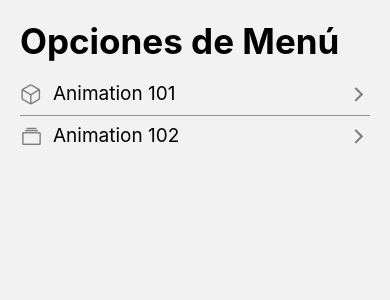
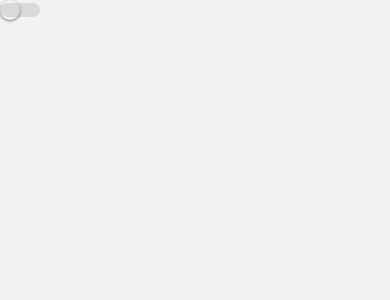
Before and after one commit to TonatiuhV/RNComponents, a React Native app: screen /SwitchScreen in a window 390 px wide. Shown: the top 300 px of the page. Built offline with nearby package versions, Linux system fonts and the light colour scheme.

Commit message:
creacion de switch

```diff
--- /dev/null
+++ b/src/data/menuItems.tsx
@@ -0,0 +1,19 @@
+import {MenuItem} from '../interfaces/appInterfaces';
+
+export const menuItems: MenuItem[] = [
+  {
+    name: 'Animation 101',
+    icon: 'cube-outline',
+    component: 'Animation101Screen',
+  },
+  {
+    name: 'Animation 102',
+    icon: 'albums-outline',
+    component: 'Animation102Screen',
+  },
+  {
+    name: 'Switches',
+    icon: 'toggle-outline',
+    component: 'SwitchScreen',
+  },
+];
--- a/src/navigator/Navigator.tsx
+++ b/src/navigator/Navigator.tsx
@@ -4,6 +4,7 @@
 import {HomeScreen} from '../screens/HomeScreen';
 import {Animation101Screen} from '../screens/Animation101Screen';
 import {Animation102Screen} from '../screens/Animation102Screen';
+import {SwitchScreen} from '../screens/SwitchScreen';
 
 const Stack = createStackNavigator();
 
@@ -16,6 +17,7 @@
       <Stack.Screen name="HomeScreen" component={HomeScreen} />
       <Stack.Screen name="Animation101Screen" component={Animation101Screen} />
       <Stack.Screen name="Animation102Screen" component={Animation102Screen} />
+      <Stack.Screen name="SwitchScreen" component={SwitchScreen} />
     </Stack.Navigator>
   );
 };
--- a/src/screens/HomeScreen.tsx
+++ b/src/screens/HomeScreen.tsx
@@ -2,23 +2,9 @@
 import {FlatList, Text, View} from 'react-native';
 import {useSafeAreaInsets} from 'react-native-safe-area-context';
 
-import Icon from 'react-native-vector-icons/Ionicons';
 import {FlatListMenuItem} from '../components/FlatListMenuItem';
-import {MenuItem} from '../interfaces/appInterfaces';
+import {menuItems} from '../data/menuItems';
 import {appStyles} from '../theme/appTheme';
-
-const menuItems: MenuItem[] = [
-  {
-    name: 'Animation 101',
-    icon: 'cube-outline',
-    component: 'Animation101Screen',
-  },
-  {
-    name: 'Animation 102',
-    icon: 'albums-outline',
-    component: 'Animation102Screen',
-  },
-];
 
 export const HomeScreen = () => {
   const {top} = useSafeAreaInsets();
--- /dev/null
+++ b/src/screens/SwitchScreen.tsx
@@ -0,0 +1,19 @@
+import React, {useState} from 'react';
+import {Platform, Switch, View} from 'react-native';
+
+export const SwitchScreen = () => {
+  const [isEnabled, setIsEnabled] = useState(false);
+  const toggleSwitch = () => setIsEnabled(!isEnabled);
+
+  return (
+    <View>
+      <Switch
+        trackColor={{false: '#D9D9DB', true: '#5856D6'}}
+        thumbColor={Platform.OS === 'android' ? '#5856D6' : ''}
+        // ios_backgroundColor="#3e3e3e"
+        onValueChange={toggleSwitch}
+        value={isEnabled}
+      />
+    </View>
+  );
+};
```
